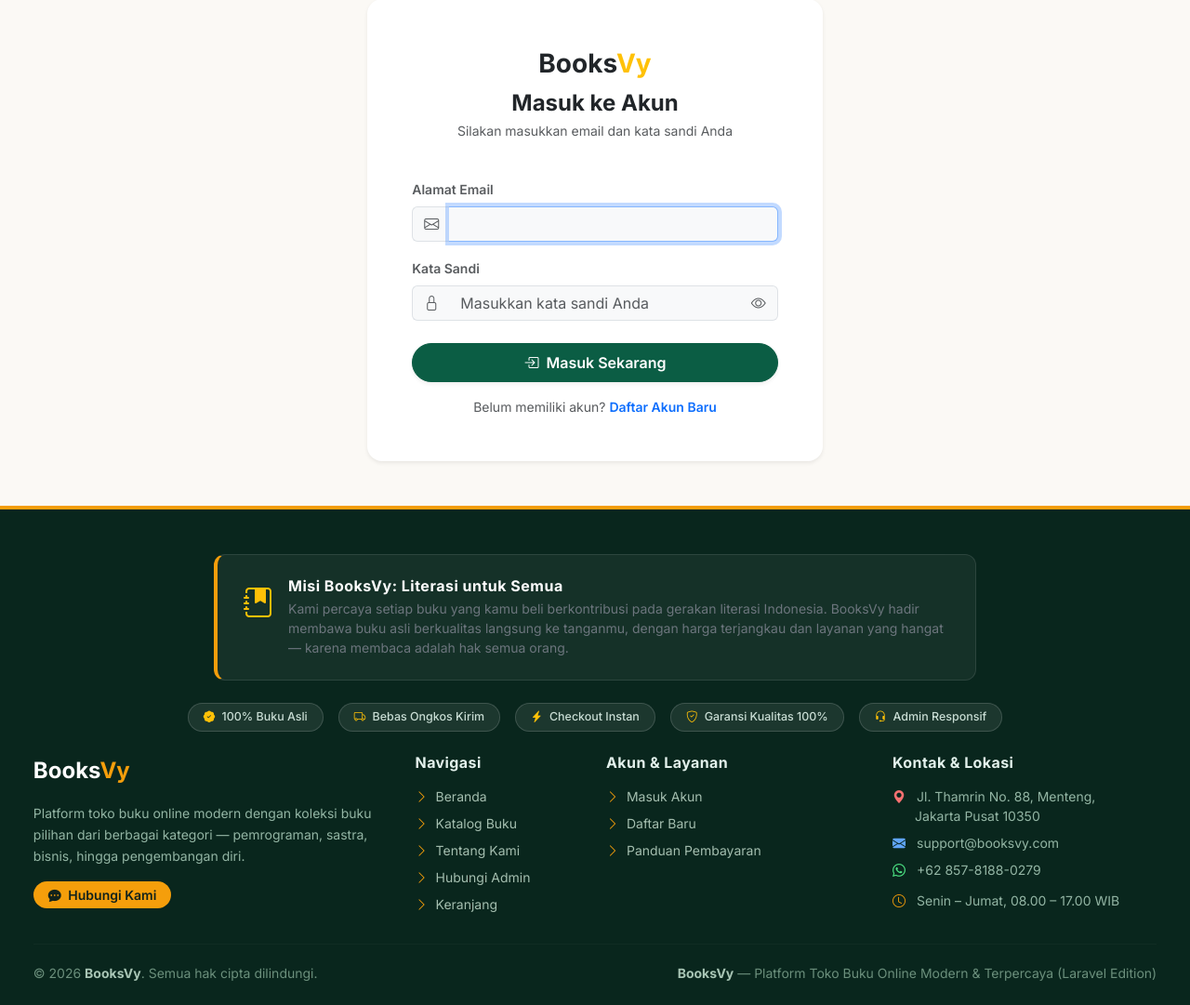
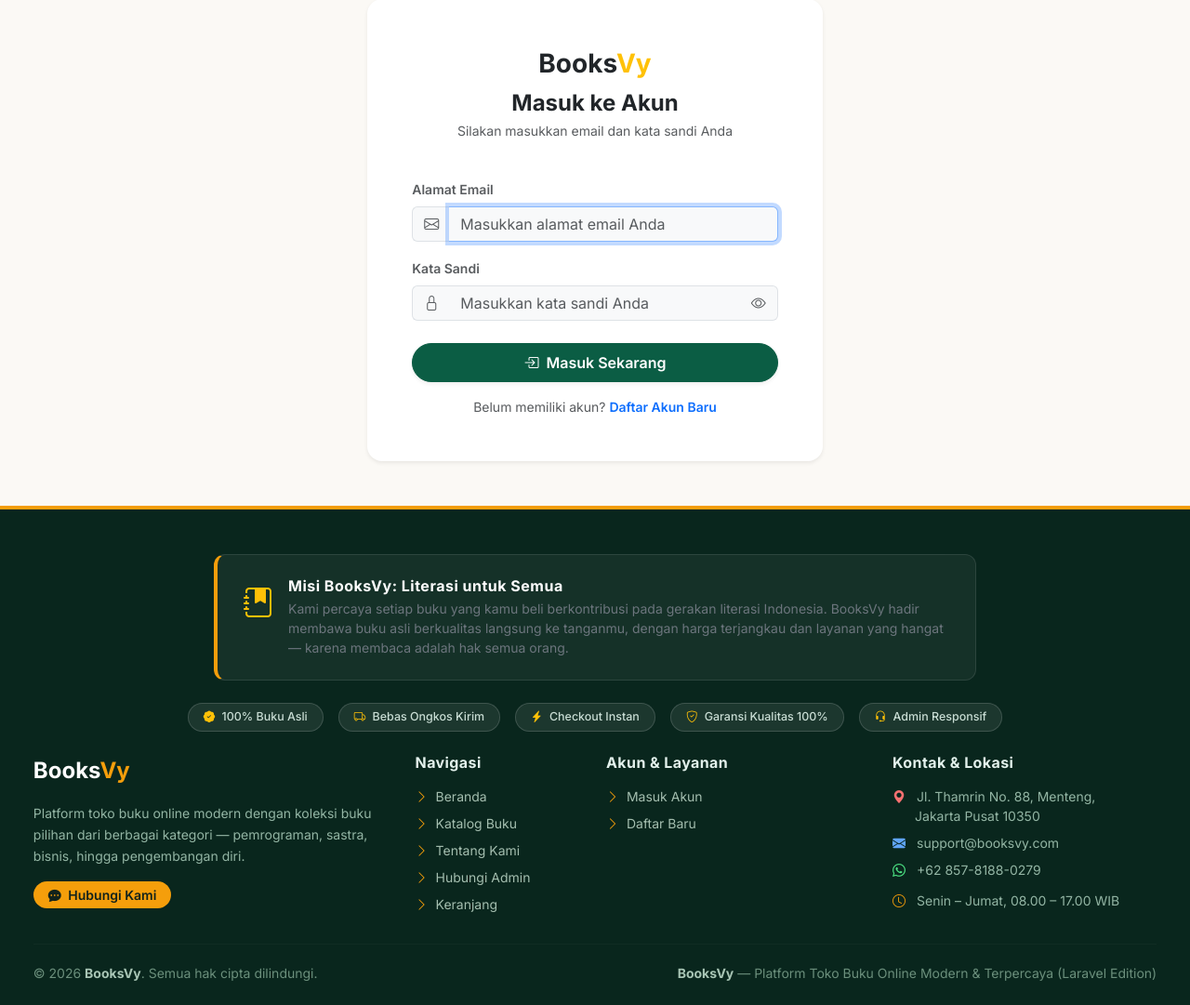
Before and after one commit to davyakbr/BooksVy, a Laravel app: page /login in a window 1280 px wide. Shown: the part 149-1230 px from the top of the page at 93% size. Run offline with Laravel 12, Linux system fonts and the light colour scheme; some libraries are stand-ins or nearby versions.

Commit message:
Update project

```diff
--- a/resources/views/auth/login.blade.php
+++ b/resources/views/auth/login.blade.php
@@ -35,7 +35,7 @@
                     <label class="form-label small fw-semibold text-muted">Alamat Email</label>
                     <div class="input-group">
                         <span class="input-group-text bg-light border-end-0"><i class="bi bi-envelope text-muted"></i></span>
-                        <input type="email" name="email" class="form-control bg-light border-start-0" value="{{ old('email') }}" required autofocus>
+                        <input type="email" name="email" class="form-control bg-light border-start-0" value="{{ old('email') }}" placeholder="Masukkan alamat email Anda" required autofocus>
                     </div>
                 </div>
 
--- a/resources/views/contact.blade.php
+++ b/resources/views/contact.blade.php
@@ -262,7 +262,7 @@
                 <p class="small text-white-50 mb-3" style="line-height: 1.6;">
                     Butuh konfirmasi instan pembayaran atau pengecekan stok darurat? Hubungi nomor resmi customer service kami.
                 </p>
-                <a href="https://wa.me/6285781880279?text=Halo%20Admin%20BooksVy,%20saya%20ingin%20berkonsultasi%20seputar%20pesanan%20buku." target="_blank" class="btn btn-light text-success fw-bold rounded-pill w-100 shadow-sm">
+                <a href="https://wa.me/6285781880279?text=Halo%20Admin%20BooksVy,%20saya%20ingin%20berkonsultasi%20seputar%20buku." target="_blank" class="btn btn-light text-success fw-bold rounded-pill w-100 shadow-sm">
                     <i class="bi bi-chat-dots-fill me-1"></i> Mulai Chat WhatsApp
                 </a>
             </div>
--- a/resources/views/layouts/app.blade.php
+++ b/resources/views/layouts/app.blade.php
@@ -279,7 +279,6 @@
                         <li><a href="{{ route('login') }}"><i class="bi bi-chevron-right me-1" style="color:#f59e0b;"></i> Masuk Akun</a></li>
                         <li><a href="{{ route('register') }}"><i class="bi bi-chevron-right me-1" style="color:#f59e0b;"></i> Daftar Baru</a></li>
                     @endauth
-                    <li><a href="{{ route('about') }}#faq"><i class="bi bi-chevron-right me-1" style="color:#f59e0b;"></i> Panduan Pembayaran</a></li>
                 </ul>
             </div>
 
```
Also changed, not shown: public/assets/js/main.js.
